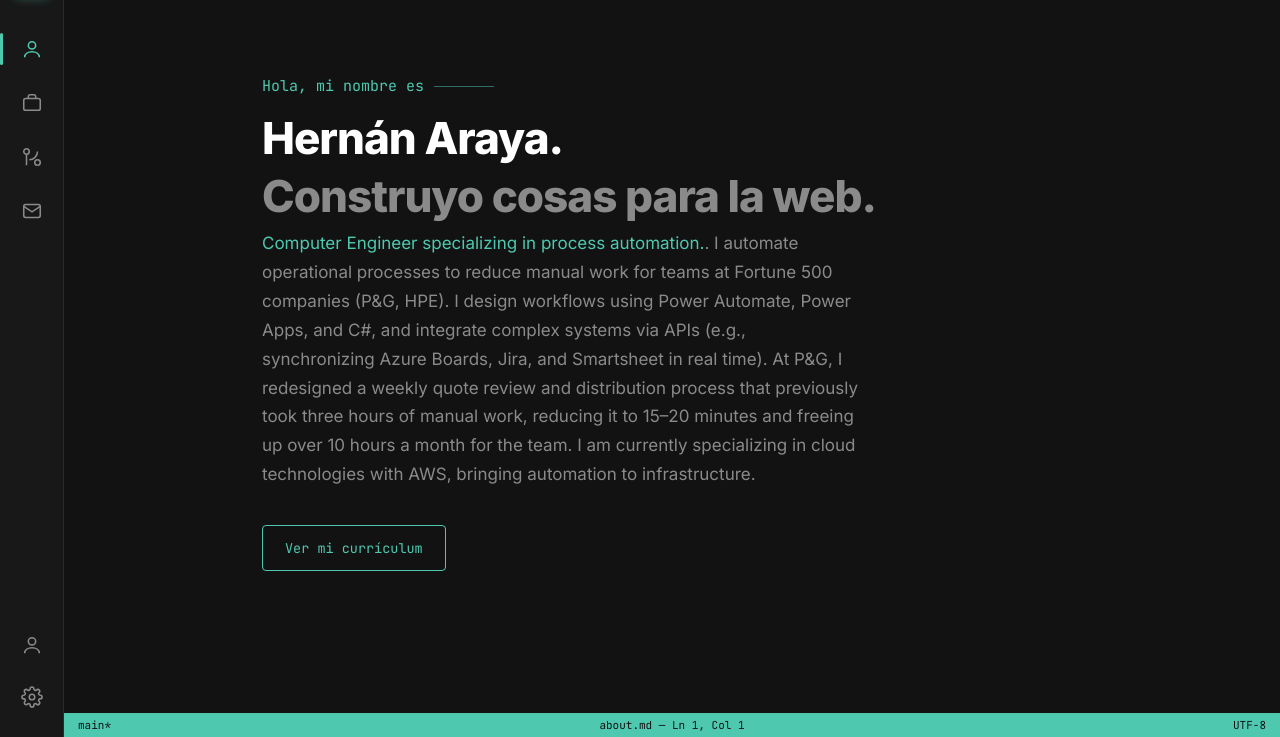
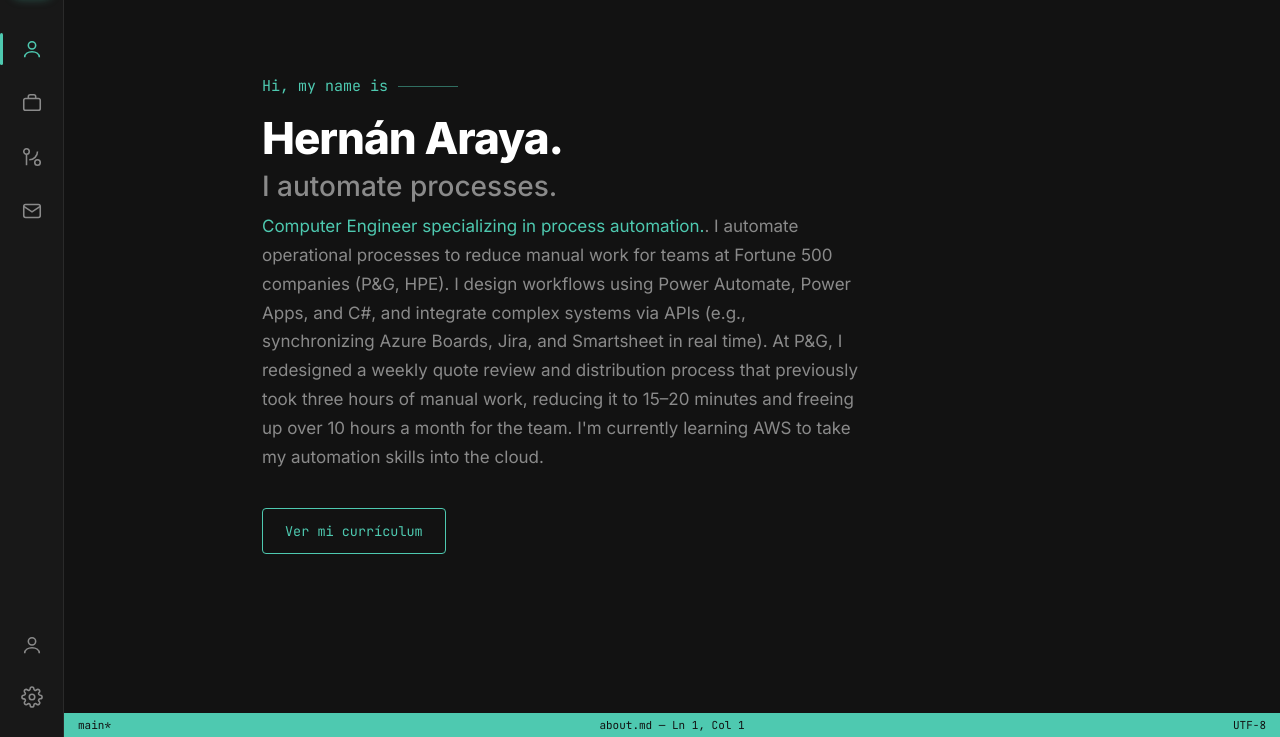
Before and after one commit to haraya/Hernan-Portfolio, a plain HTML site: page index.html in a window 1280 px wide. Shown: the part 63-800 px from the top of the page. Drawn offline with nearby package versions, Linux system fonts and the light colour scheme.

Commit message:
Updated the about section with new content

```diff
--- a/index.html
+++ b/index.html
@@ -94,9 +94,9 @@
 
         <!-- ABOUT -->
         <section class="panel show" id="panel-about">
-          <div class="eyebrow">Hola, mi nombre es</div>
+          <div class="eyebrow">Hi, my name is</div>
           <h1 class="page-title">Hernán Araya.</h1>
-          <h1 class="page-title"><span>Construyo cosas para la web.</span></h1>
+          <h3 class="page-title"><span>I automate processes.</span></h3>
           <p class="lead">
             <strong style="color:var(--teal)">Computer Engineer specializing in process automation.</strong>.
 
@@ -107,7 +107,7 @@
             At P&G, I redesigned a weekly quote review and distribution process that previously took three hours of
             manual work, reducing it to 15–20 minutes and freeing up over 10 hours a month for the team.
 
-            I am currently specializing in cloud technologies with AWS, bringing automation to infrastructure.
+           I'm currently learning AWS to take my automation skills into the cloud.
           </p>
           <a href="#" class="btn-teal">Ver mi currículum</a>
         </section>
```
